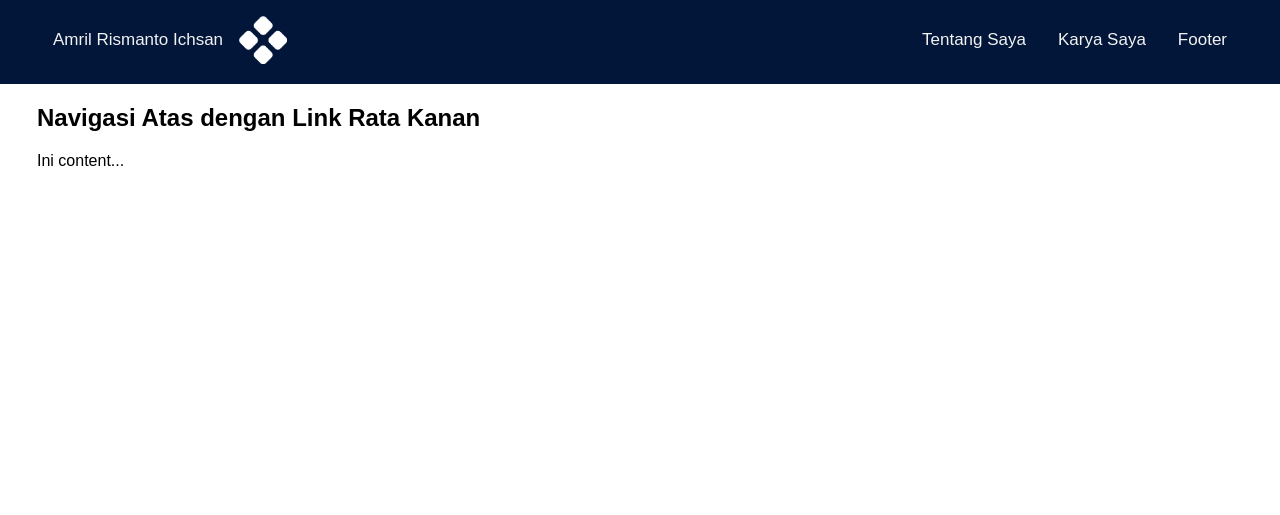
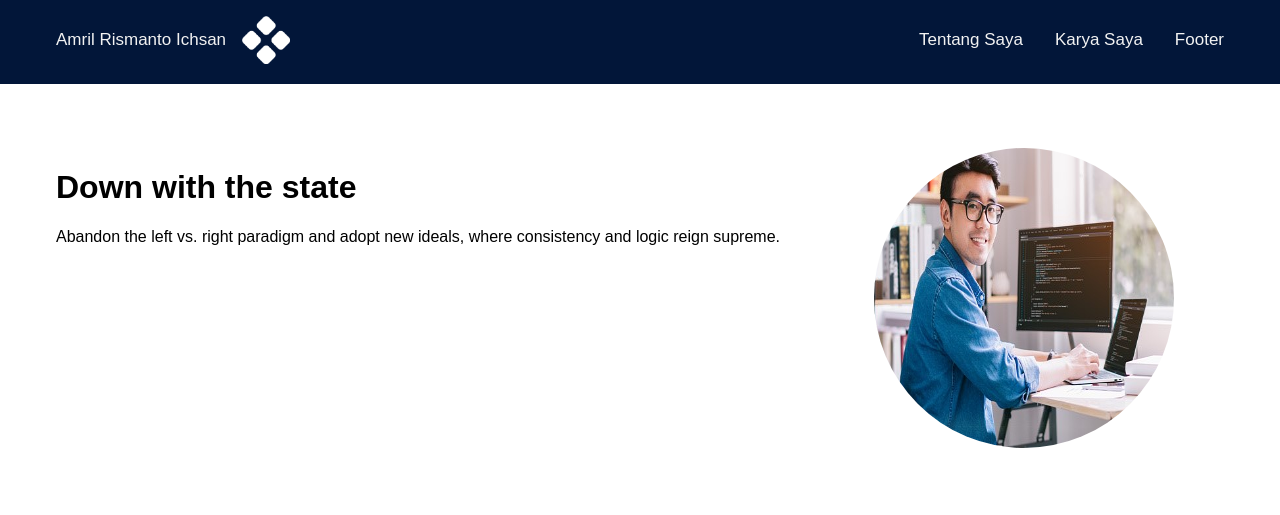
Before and after one commit to Amril26/learning_website_portofolio, a plain HTML site: page home_page.html in a window 1280 px wide. Drawn offline with Linux system fonts and the light colour scheme.

Commit message:
content body column

```diff
--- a/home_page.html
+++ b/home_page.html
@@ -3,6 +3,7 @@
 
 <head>
     <style>
+        /* css dari style navbar */
         body {
             margin: 0;
             font-family: Arial, Helvetica, sans-serif;
@@ -10,8 +11,8 @@
 
         .topnav {
             overflow: hidden;
-            padding-left: 37px;
-            padding-right: 37px;
+            padding-left: 40px;
+            padding-right: 40px;
             padding-bottom: 16px;
             padding-top: 16px;
             background-color: #021639;
@@ -30,28 +31,53 @@
             float: right;
         }
 
+        /* css dari content di body menepatkan nama */
         .content_body {
-            margin-left: 37px;
-            margin-right: 37px;
+            margin-left: 40px;
+            margin-right: 40px;
+        }
+
+        .container {
+            display: grid;
+            padding-right: 30px;
+            grid-template-columns: 70% auto;
+            padding: 4em 1em;
+        }
+
+        img {
+            height: 300px;
+            width: 300px;
+            object-position: center;
+            margin-right: 40px;
+            border-radius: 100%;
+            object-fit: fill;
         }
     </style>
 </head>
 
 <body>
 
+    <!-- <div link = "topnav"> -->
     <div class="topnav">
         <a href="#">Amril Rismanto Ichsan</a>
-        <input type="image" src="assets/Vector.png" alt="Submit" width="48" height="48">
+        <!-- perbaiki code vector dibawah -->
+        <input type="image" src="assets/Vector.png" width="48" height="48">
         <div class="topnav-right">
-            <a href="#search">Tentang Saya</a>
-            <a href="#about">Karya Saya</a>
-            <a href="#search">Footer</a>
+            <a href="#tentang_saya">Tentang Saya</a>
+            <a href="#Karya_saya">Karya Saya</a>
+            <a href="#footer">Footer</a>
         </div>
     </div>
 
     <div class="content_body">
-        <h2>Navigasi Atas dengan Link Rata Kanan</h2>
-        <p>Ini content...</p>
+        <div class="container">
+            <div id="content">
+                <h1>Down with the state</h1>
+                <p>Abandon the left vs. right paradigm and adopt new ideals, where consistency and logic reign supreme.
+                </p>
+            </div>
+            <img src="assets/picture_person.jpg" />
+        </div>
     </div>
 
 </body>
--- a/style_navbar.css
+++ b/style_navbar.css
@@ -0,0 +1,26 @@
+body {
+    margin: 0;
+    font-family: Arial, Helvetica, sans-serif;
+}
+
+.topnav {
+    overflow: hidden;
+    padding-left: 37px;
+    padding-right: 37px;
+    padding-bottom: 16px;
+    padding-top: 16px;
+    background-color: #021639;
+}
+
+.topnav a {
+    float: left;
+    color: #f2f2f2;
+    text-align: center;
+    padding: 14px 16px;
+    text-decoration: none;
+    font-size: 17px;
+}
+
+.topnav-right {
+    float: right;
+}
```
Also changed, not shown: assets/picture_person.jpg (added).
